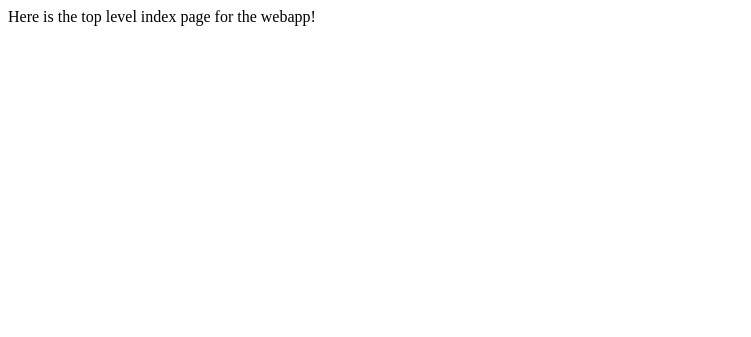
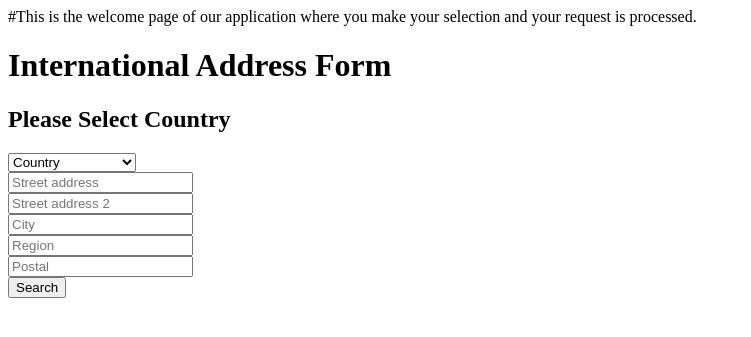
Before and after one commit to su-arch/SWArch, a Flask app: page / in a window 1280 px wide. Shown: the top 337 px of the page, without its empty margins (0-751 px from the left). Run offline with Flask 2, Linux system fonts and the light colour scheme; some libraries are stand-ins or nearby versions.

Commit message:
update placeholder & homepage

```diff
--- a/5200_flask_app/app/routes.py
+++ b/5200_flask_app/app/routes.py
@@ -7,7 +7,7 @@ from .db_functions import *
 @app.route('/')
 @app.route('/index')
 def index():
-    return "Here is the top level index page for the webapp!"
+    return render_template('welcomepage.html')
 
 @app.route('/bootstrap')
 def bootstrap_page():
--- a/5200_flask_app/app/templates/welcomepage.html
+++ b/5200_flask_app/app/templates/welcomepage.html
@@ -92,11 +92,11 @@
             {% endif %}
           </select>
           <div class="addrItems" id="addrItems">
-            <input type="text" name="name" temp_data="Street address" />
-            <input type="text" name="name" temp_data="Street address line 2" />
-            <input type="text" name="name" temp_data="City" />
-            <input type="text" name="name" temp_data="Region" />
-            <input type="text" name="name" temp_data="Postal / Zip code" />
+            <input type="text" name="name" temp_data="Street address" placeholder="Street address"/> </br>
+            <input type="text" name="name" temp_data="Street address line 2" placeholder="Street address 2"/> </br>
+            <input type="text" name="name" temp_data="City" placeholder="City"/></br>
+            <input type="text" name="name" temp_data="Region" placeholder="Region"/></br>
+            <input type="text" name="name" temp_data="Postal / Zip code" placeholder="Postal"/></br>
           </div>
         </div>
         <button type="submit" href="">Search</button>
```
